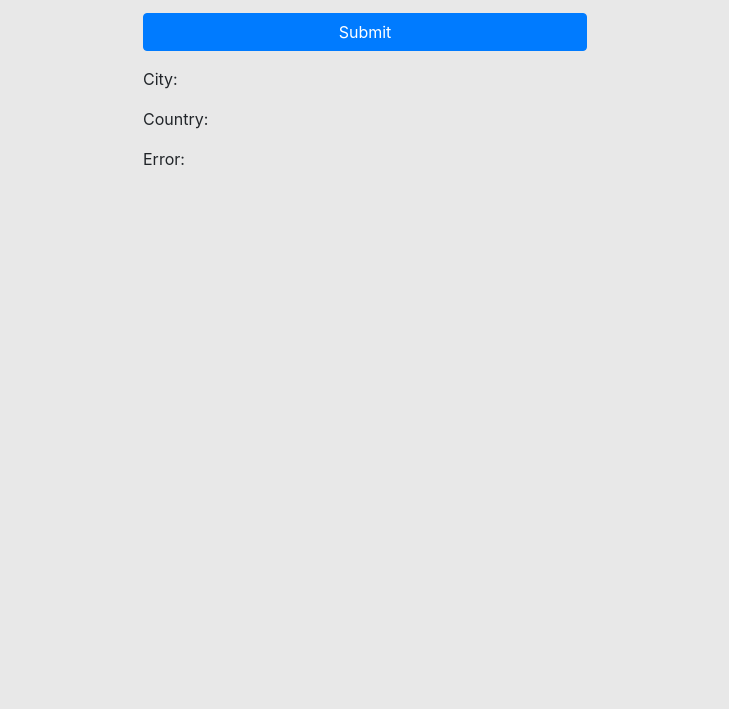
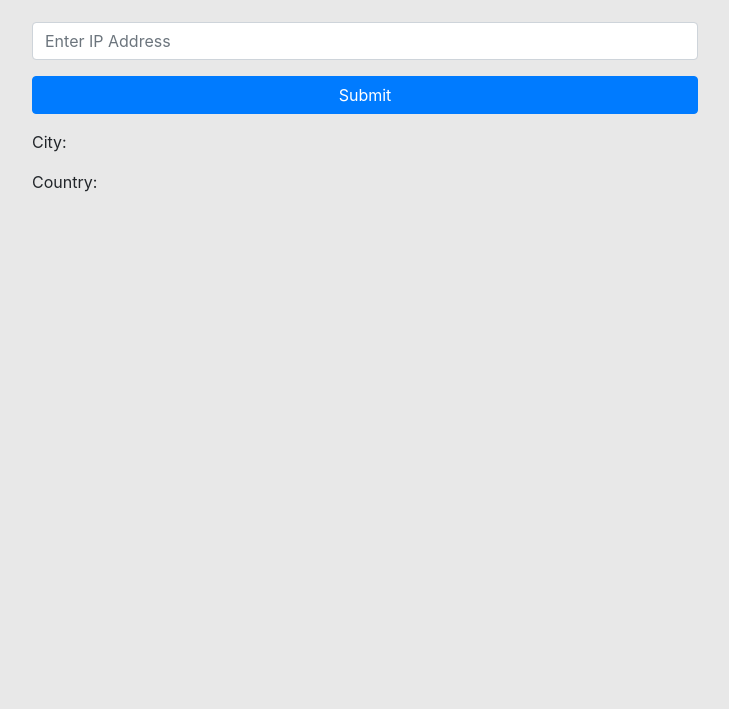
Before and after one commit to orbit-stabilizer/React, a React app in the folder ip-location-search/: page / in a window 1280 px wide. Shown: the part 91-800 px from the top of the page, without its empty margins (275-1004 px from the left). Built offline with nearby package versions, Linux system fonts and the light colour scheme.

Commit message:
final commit for project - complete

```diff
--- a/ip-location-search/public/style.css
+++ b/ip-location-search/public/style.css
@@ -30,5 +30,5 @@ body {
 
 form,
 .results-div {
-	width: 40%;
+	width: 60%;
 }
--- /dev/null
+++ b/ip-location-search/src/components/search_bar.js
@@ -0,0 +1,21 @@
+import React from 'react';
+
+const SearchBar = ({ onFormSubmit, onTermChange, term }) => {
+	return (
+		<form onSubmit={(event) => onFormSubmit(event)}>
+			<div className="form-group">
+				<input
+					className="form-control"
+					onChange={(event) => onTermChange(event.target.value)}
+					placeholder="Enter IP Address"
+					value={term}
+				/>
+				<button className="btn btn-primary btn-block mt-3" type="submit">
+					Submit
+				</button>
+			</div>
+		</form>
+	);
+};
+
+export default SearchBar;
--- a/ip-location-search/src/index.js
+++ b/ip-location-search/src/index.js
@@ -1,5 +1,7 @@
 import React, { Component } from 'react';
 import ReactDOM from 'react-dom';
+
+import SearchBar from './components/search_bar';
 
 const API_KEY = 'b6b77e811c529d0c1d594b9954eb3b5a';
 
@@ -10,8 +12,7 @@ class App extends Component {
 		this.state = {
 			term: '',
 			city: '',
-			country: '',
-			error: null
+			country: ''
 		};
 	}
 
@@ -22,29 +23,21 @@ class App extends Component {
 			.then((res) => (res.ok ? res : Error(`Request rejected with status ${res.status}`)))
 			.then((res) => res.json())
 			.then((data) => this.setState({ city: data.city, country: data.country_name }))
-			.catch((error) => this.setState({ error }));
+			.catch((error) => console.log(error));
 	}
 
 	render() {
 		return (
 			<div className="container">
-				<form onSubmit={(event) => this.onFormSubmit(event)}>
-					<div className="form-group">
-						<input
-							className="form-control"
-							onChange={(event) => this.setState({ term: event.target.value })}
-							placeholder="Enter IP Address"
-							value={this.state.term}
-						/>
-						<button className="btn btn-primary btn-block mt-3" type="submit">
-							Submit
-						</button>
-					</div>
-				</form>
+				<h2 className="mb-5">Search Location by IP Adddress</h2>
+				<SearchBar
+					onFormSubmit={(event) => this.onFormSubmit(event)}
+					onTermChange={(term) => this.setState({ term })}
+					term={this.state.term}
+				/>
 				<div className="results-div">
 					<p>City: {this.state.city}</p>
 					<p>Country: {this.state.country}</p>
-					<p>Error: {this.state.error}</p>
 				</div>
 			</div>
 		);
```
